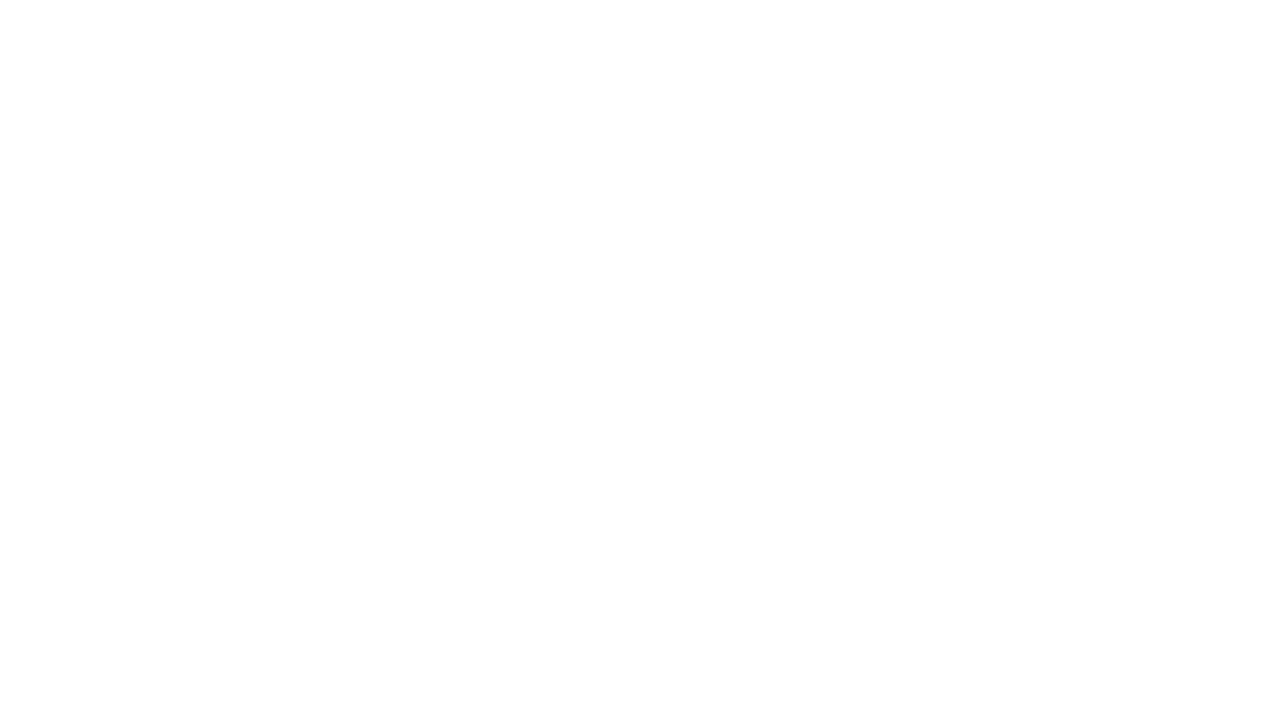
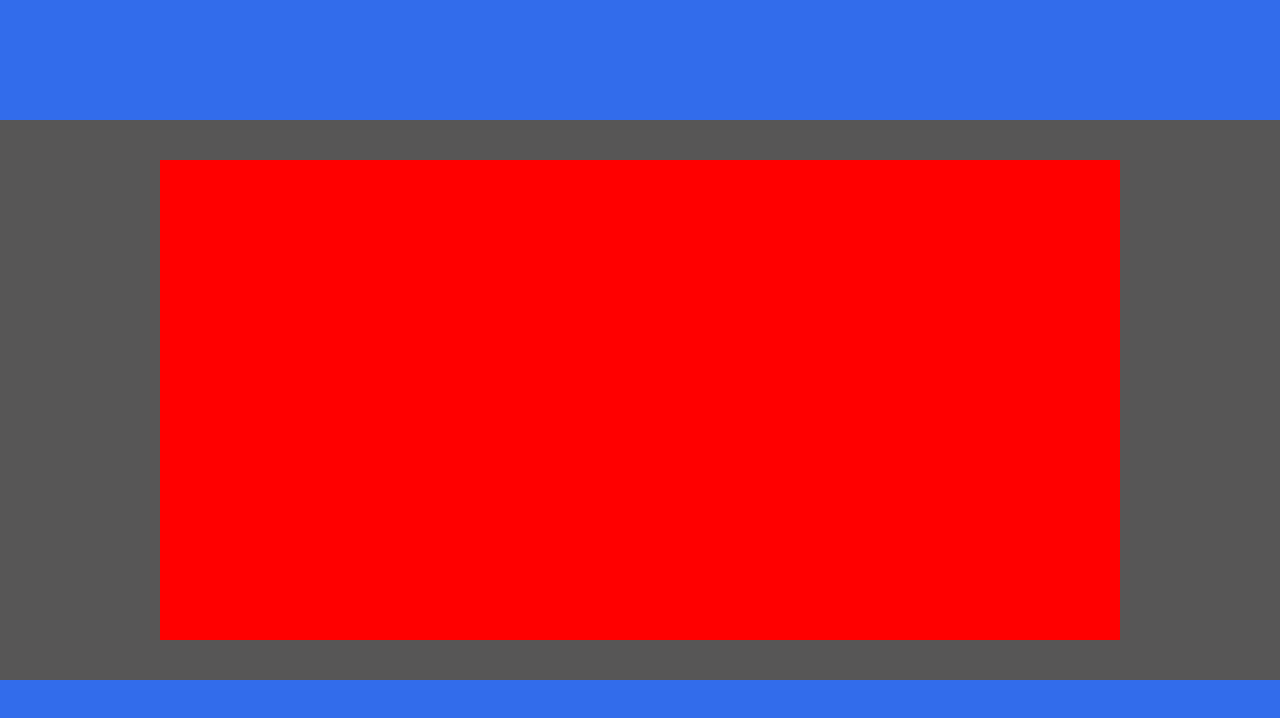
Before and after one commit to andrej-a/cssMemSlider, a plain HTML site: page cssMemSlider/index.html in a window 1280 px wide. Drawn offline with Linux system fonts and the light colour scheme.

Commit message:
feat: add wrapper (Thu, May 12, 2022 04:25:26 PM)

```diff
--- a/cssMemSlider/index.html
+++ b/cssMemSlider/index.html
@@ -8,6 +8,18 @@
     <title>CSSMemSlider</title>
 </head>
 <body>
-
+    <!-- git commit -m "init: start cssMemSlider-task `LANG=en_EN date +'(%a, %b %d, %Y %r)'`" -->
+    <div class="wrapper">
+        <div class="wrapper__slider">
+            <div class="slider_display">
+                <div class="slider_inner">
+                    <div class="image one"></div>
+                    <div class="image two"></div>
+                    <div class="image three"></div>
+                    <div class="image four"></div>
+                </div>
+            </div>
+        </div>
+    </div>
 </body>
 </html>
--- a/cssMemSlider/style.css
+++ b/cssMemSlider/style.css
@@ -0,0 +1,62 @@
+* {
+    margin: 0;
+    padding: 0;
+    box-sizing: border-box;
+}
+
+/*WRAPPER*/
+.wrapper {
+    width: 100%;
+    min-height: 50rem;
+    height: 100vh;
+    background: #326ceb;
+    display: flex;
+    flex-direction: column;
+    justify-content: center;
+    align-items: center;
+}
+
+.wrapper__slider {
+    width: 100%;
+    max-height: 35rem;
+    height: 100%;
+    background: #575656;
+    display: flex;
+    justify-content: center;
+    align-items: center;
+}
+
+.slider_display {
+    width: 100%;
+    max-width: 60rem;
+    height: 100%;
+    max-height: 30rem;
+    margin-right: 2rem;
+    margin-left: 2rem;
+    overflow: hidden;
+    background: rgb(247, 220, 220);
+}
+
+.slider_inner {
+    width: calc(100% * 4);
+    height: 100%;
+    transition: all .3s ease;
+    display: flex;
+}
+.slider_inner .image {
+    max-width: 60rem;
+    width: 100%;
+    height: 100%;
+}
+.one {
+    background: red;
+}
+.two {
+    background: green;
+}
+.three {
+    background: blue;
+}
+.four {
+    background: yellow;
+}
```
